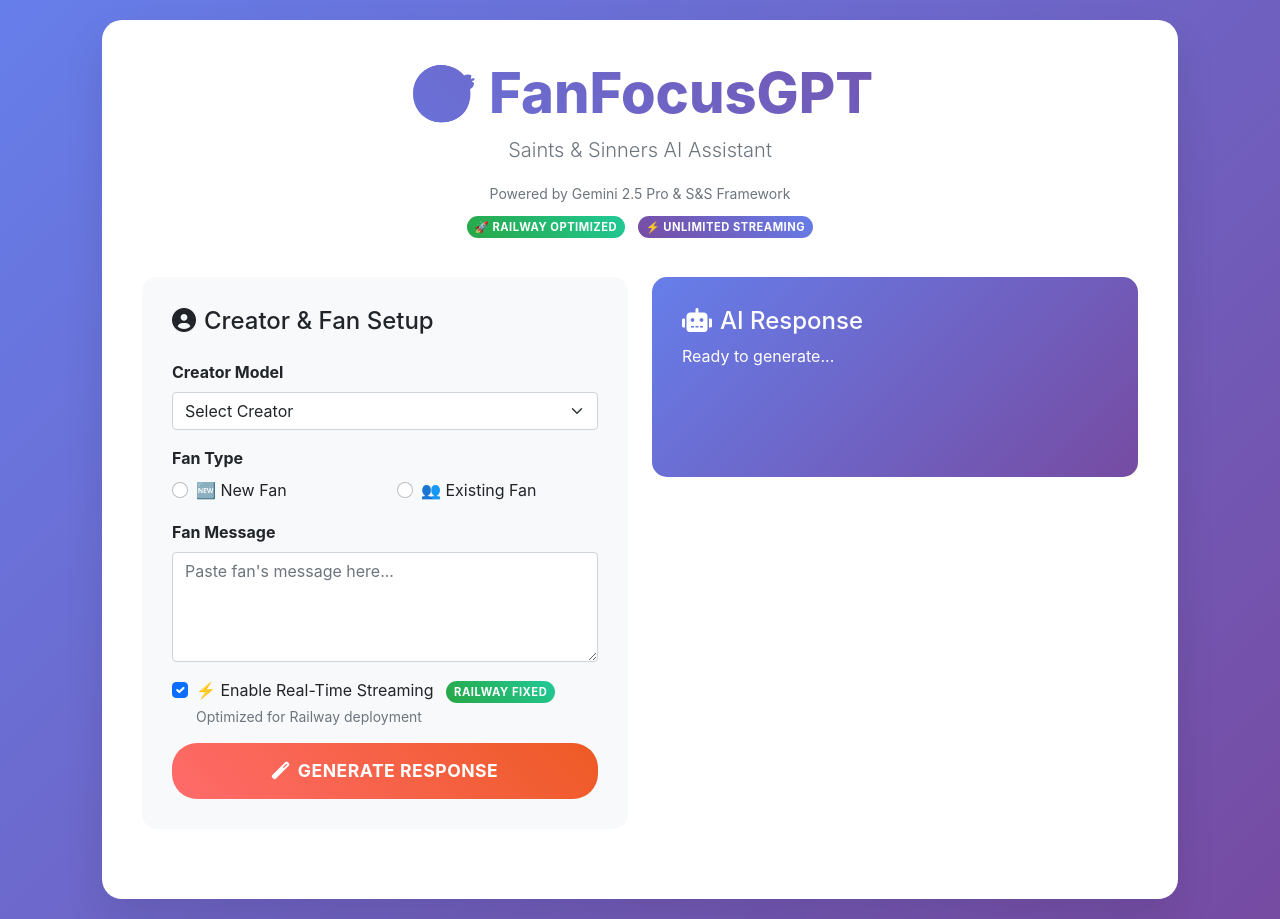
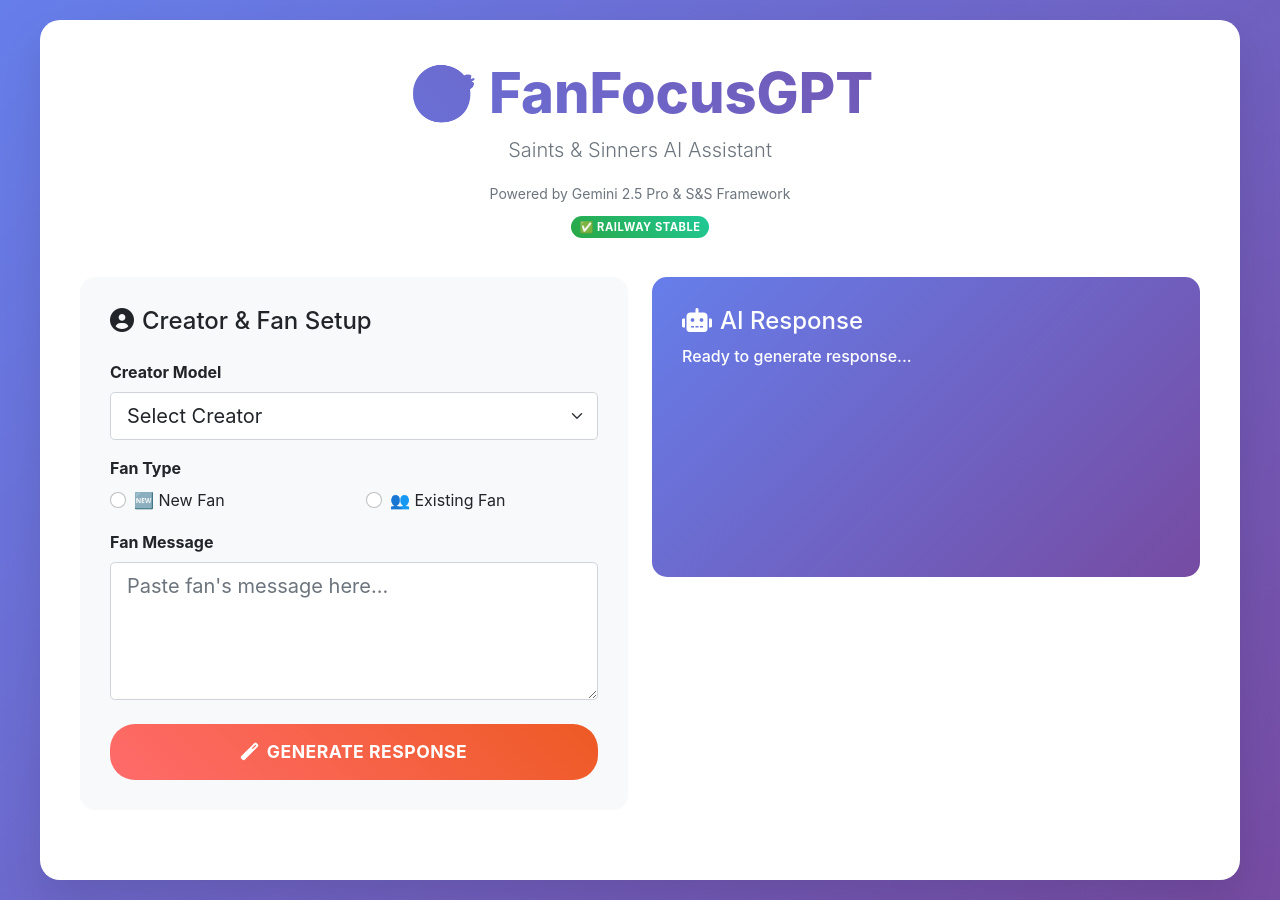
Before and after one commit to Nemesys87/fanfocus-ss-bot, a Flask app: page / in a window 1280 px wide. Run offline with Flask 3, Linux system fonts and the light colour scheme.

Commit message:
Update index.html

```diff
--- a/templates/index.html
+++ b/templates/index.html
@@ -17,7 +17,8 @@
             background: white;
             border-radius: 20px;
             padding: 40px;
-            margin: 20px;
+            margin: 20px auto;
+            max-width: 1200px;
             box-shadow: 0 20px 40px rgba(0,0,0,0.1);
         }
 
@@ -46,7 +47,7 @@
             border-radius: 15px;
             padding: 30px;
             color: white;
-            min-height: 200px;
+            min-height: 300px;
         }
 
         .btn-generate {
@@ -108,32 +109,17 @@
 
         .copy-btn:hover {
             background: rgba(255, 255, 255, 0.35);
+            color: white;
         }
 
-        .debug-info {
-            background: rgba(0, 0, 0, 0.1);
-            border-radius: 8px;
-            padding: 10px;
-            margin-top: 15px;
-            font-size: 0.8rem;
-            font-family: monospace;
-            max-height: 200px;
-            overflow-y: auto;
+        .status-display {
+            font-size: 1rem;
+            margin-bottom: 10px;
+            font-weight: 500;
         }
 
-        .streaming-badge {
+        .stable-badge {
             background: linear-gradient(45deg, #28a745, #20c997);
-            color: white;
-            padding: 4px 8px;
-            border-radius: 12px;
-            font-size: 0.7rem;
-            font-weight: bold;
-            text-transform: uppercase;
-            letter-spacing: 0.5px;
-        }
-
-        .railway-badge {
-            background: linear-gradient(45deg, #764ba2, #667eea);
             color: white;
             padding: 4px 8px;
             border-radius: 12px;
@@ -145,15 +131,14 @@
     </style>
 </head>
 <body>
-    <div class="container">
+    <div class="container-fluid">
         <div class="main-container">
             <div class="header-section">
                 <h1 class="display-4">🎯 FanFocusGPT</h1>
                 <p class="lead text-muted">Saints & Sinners AI Assistant</p>
                 <small class="text-muted">Powered by Gemini 2.5 Pro & S&S Framework</small>
                 <div class="mt-2">
-                    <span class="streaming-badge">🚀 Railway Optimized</span>
-                    <span class="railway-badge ms-2">⚡ Unlimited Streaming</span>
+                    <span class="stable-badge">✅ Railway Stable</span>
                 </div>
             </div>
 
@@ -162,10 +147,9 @@
                     <div class="form-section">
                         <h4 class="mb-4"><i class="fas fa-user-circle me-2"></i>Creator & Fan Setup</h4>
 
-                        <form id="fanfocus-form">
                         <div class="mb-3">
                             <label class="form-label fw-bold">Creator Model</label>
-                                <select class="form-select" id="creator" required>
+                            <select class="form-select form-select-lg" id="creator" required>
                                 <option value="">Select Creator</option>
                                 <option value="ella">🇧🇷 Ella Blair - Brazilian GFE</option>
                                 <option value="vanp">🔥 Vanp - Dominant Bratty</option>
@@ -192,27 +176,15 @@
                             </div>
                         </div>
 
-                            <div class="mb-3">
+                        <div class="mb-4">
                             <label class="form-label fw-bold">Fan Message</label>
-                                <textarea class="form-control" id="fan_message" rows="4"
+                            <textarea class="form-control form-control-lg" id="fan_message" rows="4"
                                 placeholder="Paste fan's message here..." required></textarea>
                         </div>
 
-                            <div class="mb-3">
-                                <div class="form-check">
-                                    <input type="checkbox" id="enable_streaming" class="form-check-input" checked>
-                                    <label for="enable_streaming" class="form-check-label">
-                                        ⚡ Enable Real-Time Streaming
-                                        <span class="streaming-badge ms-2">Railway Fixed</span>
-                                    </label>
-                                    <small class="d-block text-muted mt-1">Optimized for Railway deployment</small>
-                                </div>
-                            </div>
-
-                            <button type="submit" class="btn btn-generate text-white" id="generate-btn">
+                        <button type="button" class="btn btn-generate" id="generate-btn">
                             <i class="fas fa-magic me-2"></i>Generate Response
                         </button>
-                        </form>
                     </div>
                 </div>
 
@@ -220,7 +192,7 @@
                     <div class="response-section">
                         <h4><i class="fas fa-robot me-2"></i>AI Response</h4>
 
-                        <div id="status-display">Ready to generate...</div>
+                        <div class="status-display" id="status-display">Ready to generate response...</div>
 
                         <div class="response-text" id="ai-response" style="display: none;">
                             <!-- Response will appear here -->
@@ -240,18 +208,12 @@
     </div>
 
     <script>
-        // Debug function
-        function debugLog(message) {
-            console.log('FanFocus Debug:', message);
-            const debugDiv = document.getElementById('debug-info');
-            debugDiv.innerHTML += new Date().toLocaleTimeString() + ': ' + message + '<br>';
-            debugDiv.style.display = 'block';
-        }
+        let finalResponse = '';
 
         // Status update function
         function updateStatus(message) {
             document.getElementById('status-display').textContent = message;
-            debugLog('Status: ' + message);
+            console.log('Status:', message);
         }
 
         // Show response function
@@ -262,149 +224,116 @@
 
             if (isError) {
                 responseDiv.classList.add('error');
+                document.getElementById('copy-btn').style.display = 'none';
             } else {
                 responseDiv.classList.remove('error');
                 document.getElementById('copy-btn').style.display = 'block';
+                finalResponse = text;
             }
         }
 
         // Copy function
-        let finalResponse = '';
         document.getElementById('copy-btn').addEventListener('click', function() {
             if (finalResponse) {
                 navigator.clipboard.writeText(finalResponse).then(() => {
                     this.innerHTML = '<i class="fas fa-check me-1"></i>Copied!';
+                    this.style.background = 'rgba(40, 167, 69, 0.8)';
                     setTimeout(() => {
                         this.innerHTML = '<i class="fas fa-copy me-1"></i>Copy Response';
+                        this.style.background = 'rgba(255, 255, 255, 0.25)';
                     }, 2000);
+                }).catch(err => {
+                    alert('Copy failed. Select and copy manually.');
                 });
             }
         });
 
-        // Main form handler
-        document.getElementById('fanfocus-form').addEventListener('submit', async function(e) {
-            e.preventDefault();
-
-            debugLog('Form submitted');
+        // Generate button click handler
+        document.getElementById('generate-btn').addEventListener('click', async function() {
+            console.log('Generate button clicked');
 
             // Get form values
             const creator = document.getElementById('creator').value;
             const fanTypeEl = document.querySelector('input[name="fan_type"]:checked');
             const fanMessage = document.getElementById('fan_message').value;
-            const enableStreaming = document.getElementById('enable_streaming').checked;
 
-            debugLog(`Creator: ${creator}, Fan Type: ${fanTypeEl?.value}, Streaming: ${enableStreaming}`);
+            console.log('Values:', { creator, fanType: fanTypeEl?.value, fanMessage: fanMessage?.substring(0, 50) });
 
             // Validation
-            if (!creator || !fanTypeEl || !fanMessage) {
-                alert('Please fill all fields');
+            if (!creator) {
+                alert('Please select a creator');
                 return;
             }
 
-            // Reset UI
-            document.getElementById('generate-btn').disabled = true;
-            document.getElementById('generate-btn').innerHTML = '<i class="fas fa-spinner fa-spin me-2"></i>Generating...';
+            if (!fanTypeEl) {
+                alert('Please select fan type');
+                return;
+            }
+
+            if (!fanMessage.trim()) {
+                alert('Please enter fan message');
+                return;
+            }
+
+            // Disable button and show loading
+            this.disabled = true;
+            this.innerHTML = '<i class="fas fa-spinner fa-spin me-2"></i>Generating...';
+
+            // Hide previous response
             document.getElementById('ai-response').style.display = 'none';
             document.getElementById('copy-btn').style.display = 'none';
 
-            updateStatus('Preparing request...');
+            updateStatus('🚀 Sending request to AI...');
 
-            const formData = {
+            const requestData = {
                 creator: creator,
                 fan_type: fanTypeEl.value,
-                fan_message: fanMessage,
-                streaming: enableStreaming
+                fan_message: fanMessage.trim()
             };
 
-            debugLog('Sending request: ' + JSON.stringify(formData));
+            console.log('Sending request:', requestData);
 
             try {
-                if (enableStreaming) {
-                    await handleStreamingRequest(formData);
+                const response = await fetch('/api/generate_response', {
+                    method: 'POST',
+                    headers: {
+                        'Content-Type': 'application/json',
+                    },
+                    body: JSON.stringify(requestData)
+                });
+
+                console.log('Response status:', response.status);
+
+                if (!response.ok) {
+                    throw new Error(`HTTP ${response.status}: ${response.statusText}`);
+                }
+
+                const data = await response.json();
+                console.log('Response data:', data);
+
+                if (data.success) {
+                    showResponse(data.response);
+                    updateStatus(`✅ Response generated by ${data.creator}!`);
                 } else {
-                    await handleRegularRequest(formData);
+                    showResponse(`Error: ${data.error}`, true);
+                    updateStatus('❌ Failed to generate response');
                 }
+
             } catch (error) {
-                debugLog('Error: ' + error.message);
-                showResponse('Error: ' + error.message, true);
-                updateStatus('Error occurred');
+                console.error('Request failed:', error);
+                showResponse(`Network Error: ${error.message}`, true);
+                updateStatus('❌ Connection failed');
             } finally {
                 // Re-enable button
-                document.getElementById('generate-btn').disabled = false;
-                document.getElementById('generate-btn').innerHTML = '<i class="fas fa-magic me-2"></i>Generate Response';
+                this.disabled = false;
+                this.innerHTML = '<i class="fas fa-magic me-2"></i>Generate Response';
             }
         });
 
-        // Regular request handler
-        async function handleRegularRequest(formData) {
-            updateStatus('Sending request to AI...');
-
-            const response = await fetch('/api/generate_response', {
-                method: 'POST',
-                headers: { 'Content-Type': 'application/json' },
-                body: JSON.stringify(formData)
+        // Prevent form submission if wrapped in form
+        document.addEventListener('submit', function(e) {
+            e.preventDefault();
         });
-
-            debugLog('Response status: ' + response.status);
-
-            const data = await response.json();
-            debugLog('Response data: ' + JSON.stringify(data));
-
-            if (data.success) {
-                finalResponse = data.response;
-                showResponse(data.response);
-                updateStatus('✅ Response generated successfully!');
-            } else {
-                showResponse('Error: ' + data.error, true);
-                updateStatus('❌ Failed to generate response');
-            }
-        }
-
-        // Streaming request handler - Railway optimized
-        async function handleStreamingRequest(formData) {
-            updateStatus('Initializing streaming...');
-
-            // First get streaming URL
-            const response = await fetch('/api/generate_response', {
-                method: 'POST',
-                headers: { 'Content-Type': 'application/json' },
-                body: JSON.stringify(formData)
-            });
-
-            const data = await response.json();
-            debugLog('Streaming init response: ' + JSON.stringify(data));
-
-            if (data.success && data.streaming && data.stream_url) {
-                updateStatus('Connecting to stream...');
-
-                // Railway-specific EventSource configuration
-                const eventSource = new EventSource(data.stream_url);
-
-                // Set timeout for Railway
-                const timeout = setTimeout(() => {
-                    debugLog('Stream timeout - closing connection');
-                    eventSource.close();
-                    showResponse('Stream timeout. Railway connection limit reached. Try regular mode.', true);
-                    updateStatus('❌ Stream timeout');
-                }, 30000); // 30 second timeout
-
-                eventSource.onopen = function(event) {
-                    debugLog('Stream connection opened successfully');
-                    updateStatus('🔗 Stream connected');
-                    clearTimeout(timeout);
-                };
-
-                eventSource.onmessage = function(event) {
-                    try {
-                        const streamData = JSON.parse(event.data);
-                        debugLog('Stream data: ' + JSON.stringify(streamData));
-
-                        if (streamData.error) {
-                            showResponse('Stream Error: ' + streamData.error, true);
-                            updateStatus('❌ Streaming failed');
-                            eventSource.close();
-                            clearTimeout(timeout);
-                            return;
-                        }
-
-                        if
+    </script>
+</body>
+</html>
```
Also changed, not shown: other parts of templates/index.html (+11 -15 lines). Lines whose indentation alone changed are shown as unchanged.
